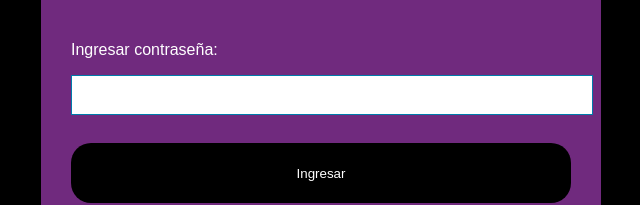
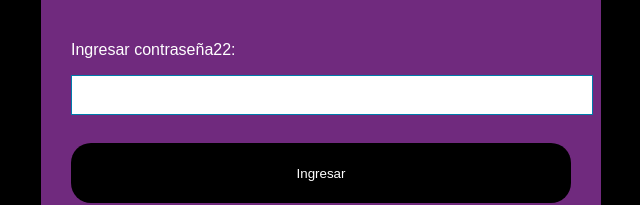
Before and after one commit to medrano21/proyecto-final-2, a plain HTML site: page login/index.html in a window 1280 px wide. Shown: the part 372-577 px from the top of the page, 319-959 px from the left. Drawn offline with Linux system fonts and the light colour scheme.

Commit message:
repositorio mio

```diff
--- a/login/index.html
+++ b/login/index.html
@@ -16,7 +16,7 @@
         <input class="controls" type="text" id="usuario"><!--creamos un id para comunicarse con js-->
     <br>
     <br>
-        <p>Ingresar contraseña:</p>
+        <p>Ingresar contraseña22:</p>
         <input class="controls" type="password" id="contraseña"><!--creamos un id para comunicarse con js-->
     <br>
     <br>
```
